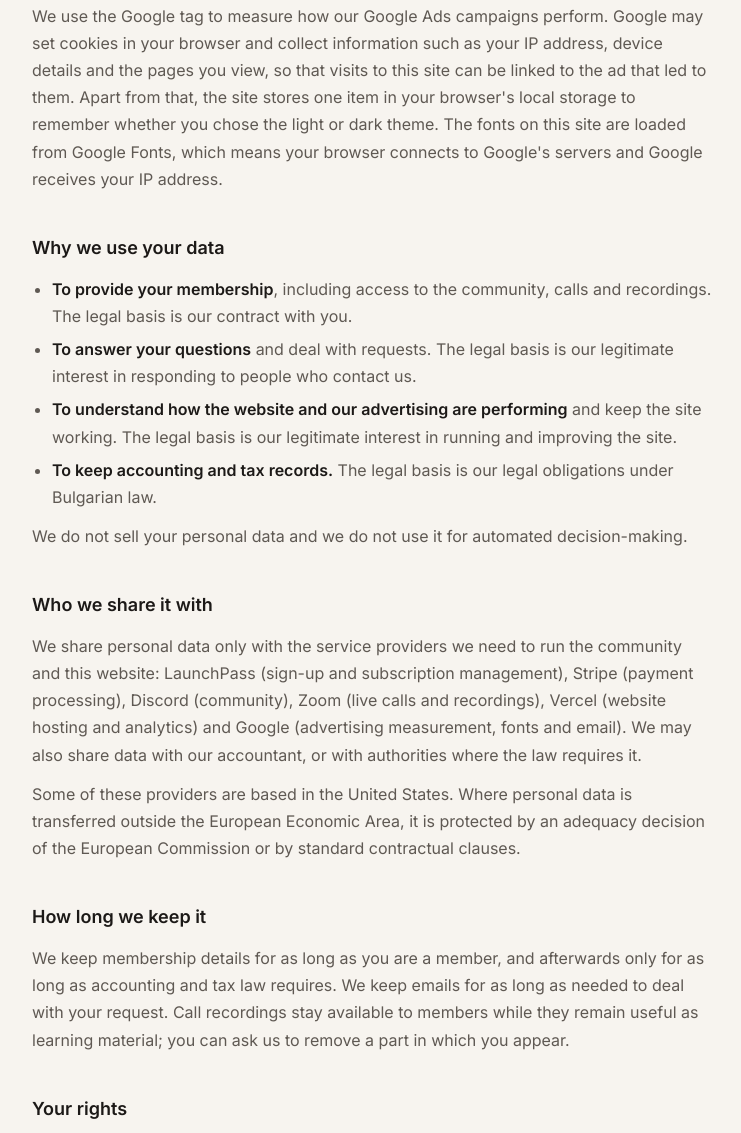
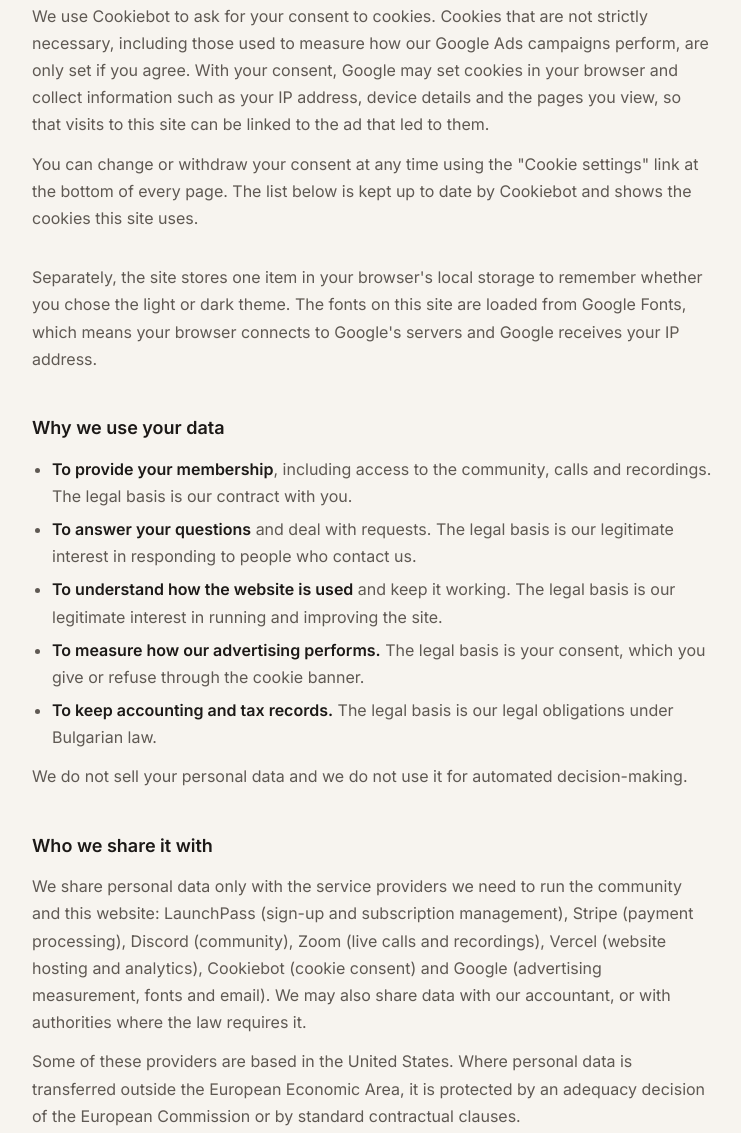
Before and after one commit to flowtraderscollective/Flow-Traders-Collective, a plain HTML site: page privacy.html in a window 1280 px wide. Shown: the part 1030-2163 px from the top of the page, without its empty margins (268-1009 px from the left). Drawn offline with Linux system fonts and the light colour scheme; a script that the page names is missing.

Commit message:
Add Cookie settings link and Cookiebot declaration
Add a "Cookie settings" footer link on every page that reopens the
Cookiebot dialog, embed the Cookiebot cookie declaration in the privacy
policy and describe consent there.

Co-Authored-By: Claude Fable 5.2 <noreply@anthropic.com>

```diff
--- a/legal.css
+++ b/legal.css
@@ -21,3 +21,6 @@ main a, footer a { color: var(--text); text-underline-offset: 3px; }
 footer { border-top: 1px solid var(--line); padding: 28px 0 40px; font-size: 0.8125rem; color: var(--text-3); }
 footer .links { display: flex; flex-wrap: wrap; gap: 8px 24px; margin-bottom: 12px; }
 :focus-visible { outline: 2px solid currentColor; outline-offset: 3px; border-radius: 2px; }
+.cookie-declaration { margin-top: 20px; font-size: 0.875rem; overflow-x: auto; color: var(--text-2); }
+.cookie-declaration a { color: var(--text); }
+.cookie-declaration table { max-width: 100%; }
--- a/privacy.html
+++ b/privacy.html
@@ -56,19 +56,25 @@ j=d.createElement(s),dl=l!='dataLayer'?'&l='+l:'';j.async=true;j.src=
     </ul>
 
     <h2>Cookies and similar technologies</h2>
-    <p>We use the Google tag to measure how our Google Ads campaigns perform. Google may set cookies in your browser and collect information such as your IP address, device details and the pages you view, so that visits to this site can be linked to the ad that led to them. Apart from that, the site stores one item in your browser's local storage to remember whether you chose the light or dark theme. The fonts on this site are loaded from Google Fonts, which means your browser connects to Google's servers and Google receives your IP address.</p>
+    <p>We use Cookiebot to ask for your consent to cookies. Cookies that are not strictly necessary, including those used to measure how our Google Ads campaigns perform, are only set if you agree. With your consent, Google may set cookies in your browser and collect information such as your IP address, device details and the pages you view, so that visits to this site can be linked to the ad that led to them.</p>
+    <p>You can change or withdraw your consent at any time using the "Cookie settings" link at the bottom of every page. The list below is kept up to date by Cookiebot and shows the cookies this site uses.</p>
+    <div class="cookie-declaration">
+      <script id="CookieDeclaration" src="https://consent.cookiebot.com/23dcebe3-f631-475b-b474-1ad3fcb3aaa1/cd.js" type="text/javascript" async></script>
+    </div>
+    <p>Separately, the site stores one item in your browser's local storage to remember whether you chose the light or dark theme. The fonts on this site are loaded from Google Fonts, which means your browser connects to Google's servers and Google receives your IP address.</p>
 
     <h2>Why we use your data</h2>
     <ul>
       <li><strong>To provide your membership</strong>, including access to the community, calls and recordings. The legal basis is our contract with you.</li>
       <li><strong>To answer your questions</strong> and deal with requests. The legal basis is our legitimate interest in responding to people who contact us.</li>
-      <li><strong>To understand how the website and our advertising are performing</strong> and keep the site working. The legal basis is our legitimate interest in running and improving the site.</li>
+      <li><strong>To understand how the website is used</strong> and keep it working. The legal basis is our legitimate interest in running and improving the site.</li>
+      <li><strong>To measure how our advertising performs.</strong> The legal basis is your consent, which you give or refuse through the cookie banner.</li>
       <li><strong>To keep accounting and tax records.</strong> The legal basis is our legal obligations under Bulgarian law.</li>
     </ul>
     <p>We do not sell your personal data and we do not use it for automated decision-making.</p>
 
     <h2>Who we share it with</h2>
-    <p>We share personal data only with the service providers we need to run the community and this website: LaunchPass (sign-up and subscription management), Stripe (payment processing), Discord (community), Zoom (live calls and recordings), Vercel (website hosting and analytics) and Google (advertising measurement, fonts and email). We may also share data with our accountant, or with authorities where the law requires it.</p>
+    <p>We share personal data only with the service providers we need to run the community and this website: LaunchPass (sign-up and subscription management), Stripe (payment processing), Discord (community), Zoom (live calls and recordings), Vercel (website hosting and analytics), Cookiebot (cookie consent) and Google (advertising measurement, fonts and email). We may also share data with our accountant, or with authorities where the law requires it.</p>
     <p>Some of these providers are based in the United States. Where personal data is transferred outside the European Economic Area, it is protected by an adequacy decision of the European Commission or by standard contractual clauses.</p>
 
     <h2>How long we keep it</h2>
@@ -91,6 +97,7 @@ j=d.createElement(s),dl=l!='dataLayer'?'&l='+l:'';j.async=true;j.src=
       <a href="privacy.html">Privacy Policy</a>
       <a href="terms.html">Terms of Service</a>
       <a href="risk-disclosure.html">Risk Disclosure</a>
+      <a href="#" onclick="if (window.Cookiebot) { Cookiebot.renew(); } return false;">Cookie settings</a>
     </div>
     <p>Flow Traders Collective is operated by Toskov Capital EOOD, company no. (EIK) 208361702, 19 Velcho Atanasov, Sofia, Bulgaria.</p>
     <p>&copy; 2026 Flow Traders Collective. All rights reserved.</p>
```
Also changed, not shown: index.html (+1 -0 lines), risk-disclosure.html (+1 -0 lines), terms.html (+1 -0 lines).
